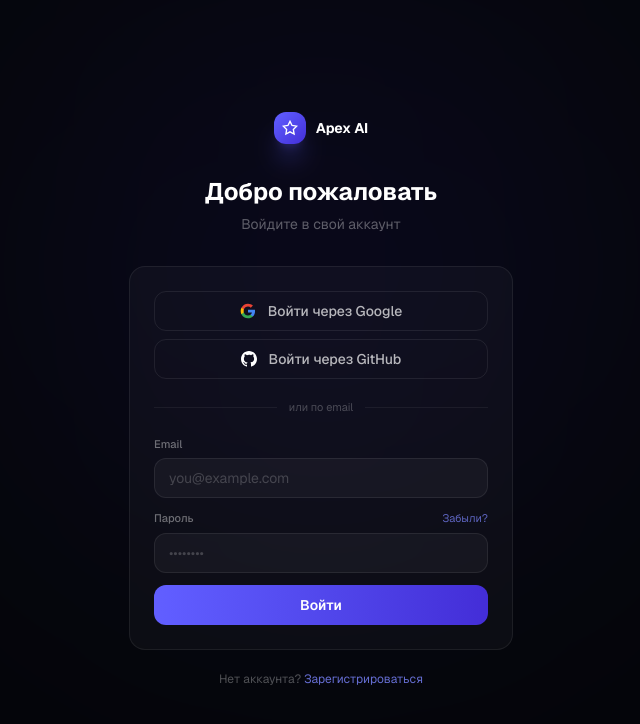
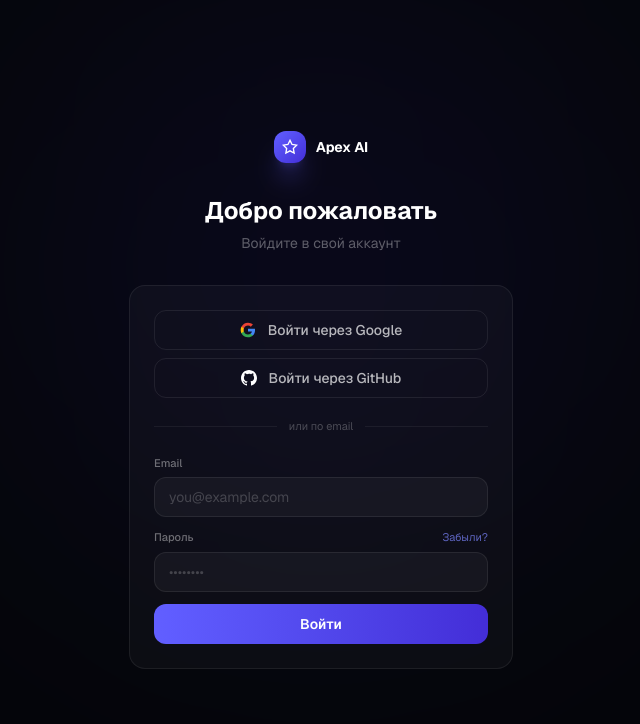
Before and after one commit to n921010977-cmd/Apex-ai, a Next.js app: page /login in a window 1280 px wide. Shown: the top 724 px of the page, without its empty margins (319-959 px from the left). Built offline with nearby package versions, Linux system fonts and the light colour scheme.

Commit message:
temp: remove register link from login page
Co-Authored-By: Claude Sonnet 4.6 <noreply@anthropic.com>
Claude-Session: https://claude.ai/code/session_01ReN7ZQeZawiMC1MzuRaagX

```diff
--- a/src/app/login/page.tsx
+++ b/src/app/login/page.tsx
@@ -148,10 +148,6 @@ function LoginForm() {
           </form>
         </div>
 
-        <p className="text-center text-[12px] text-white/30 mt-5">
-          Нет аккаунта?{" "}
-          <Link href="/register" className="text-indigo-400/80 hover:text-indigo-300 transition-colors">Зарегистрироваться</Link>
-        </p>
       </div>
     </div>
   );
```
